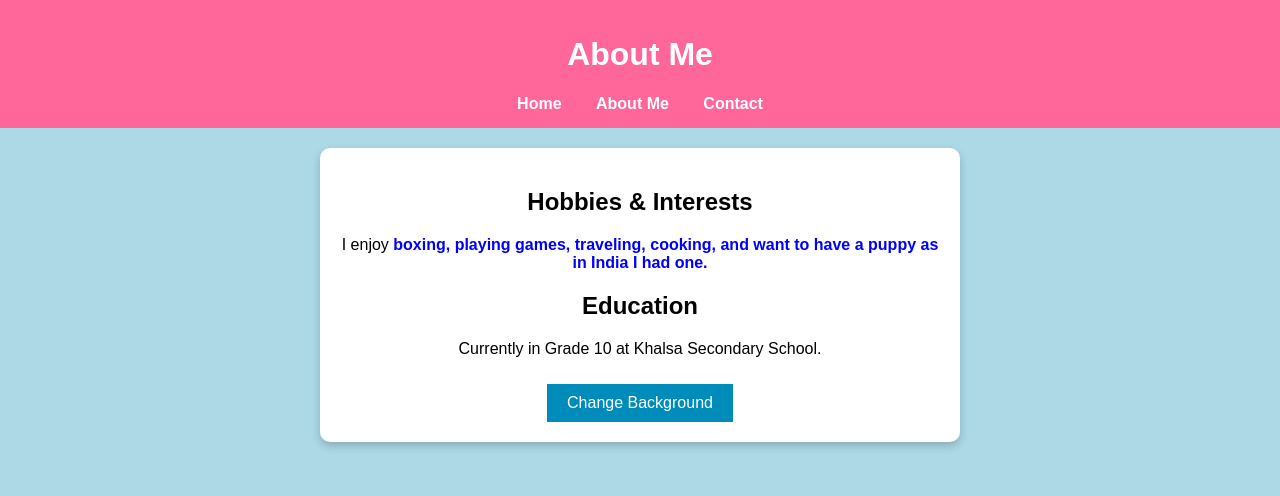
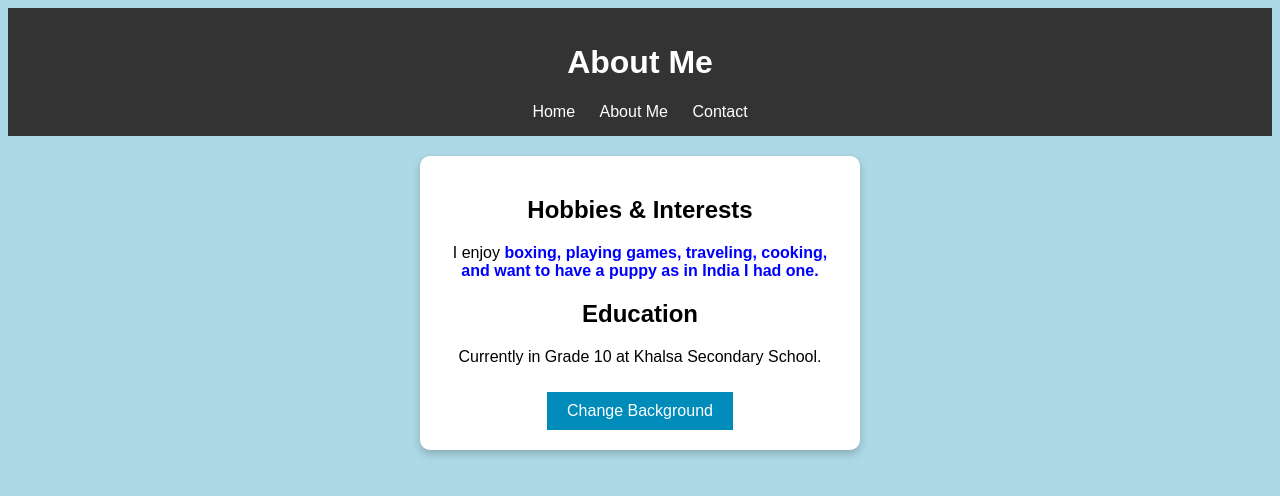
Before and after one commit to Sehajpreet3/Sehaj-preet.github.io, a plain HTML site: page about.html in a window 1280 px wide. Drawn offline with Linux system fonts and the light colour scheme.

Commit message:
about.html

```diff
--- a/about.html
+++ b/about.html
@@ -1,7 +1,6 @@
 <!DOCTYPE html>
 <html lang="en">
 <head>
-    <meta charset="UTF-8">
     <meta name="viewport" content="width=device-width, initial-scale=1.0">
     <title>About Me</title>
     <link rel="stylesheet" href="style.css">
@@ -9,20 +8,9 @@
         body {
             background-color: lightblue;
             font-family: Arial, sans-serif;
-            margin: 0;
-            padding: 0;
             text-align: center;
             transition: background-color 0.5s ease;
         }
-        header {
-            background-color: #ff6699;
-            padding: 15px;
-        }
-        nav a {
-            color: white;
-            margin: 0 15px;
-            text-decoration: none;
-            font-weight: bold;
         }
         section {
             max-width: 600px;
@@ -37,7 +25,6 @@
             color: blue;
         }
         button {
-            background-color: #008CBA;
             color: white;
             border: none;
             padding: 10px 20px;
@@ -71,8 +58,6 @@
     </section>
 
     <script>
-        function changeBackground() {
-            const colors = ["lightblue", "#ffcccb", "#d1c4e9", "#c8e6c9", "#fff59d"];
             document.body.style.backgroundColor = colors[Math.floor(Math.random() * colors.length)];
         }
     </script>
```
